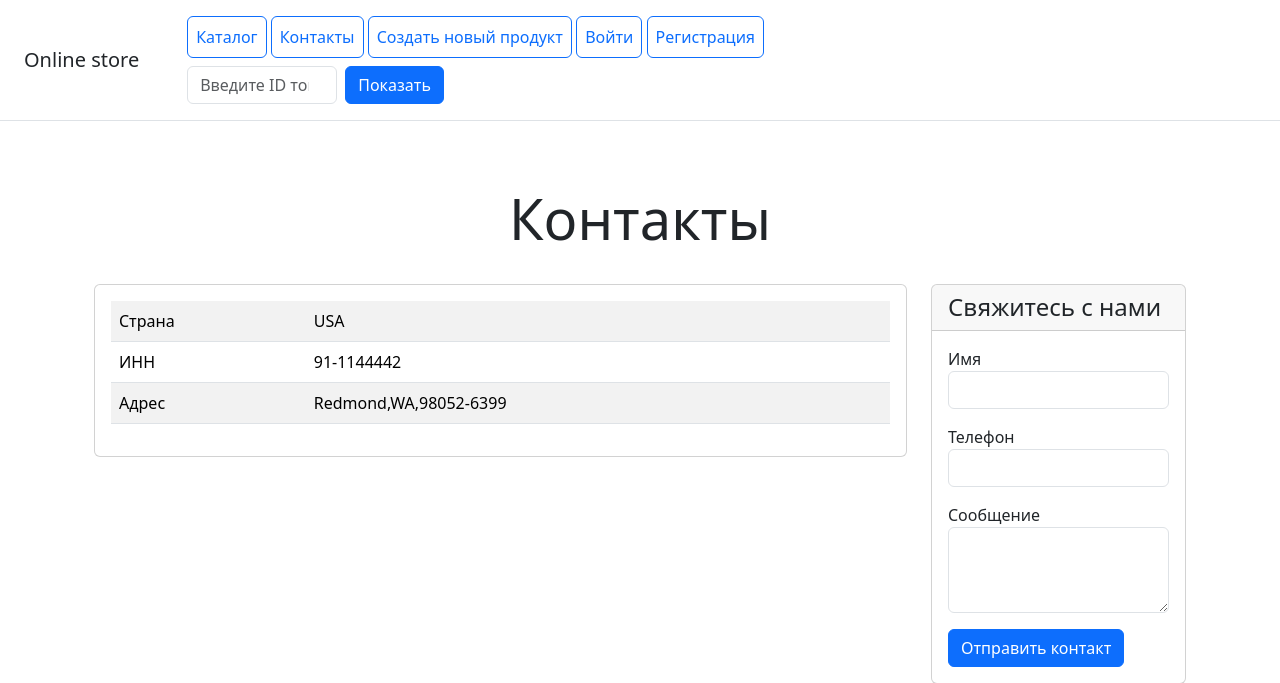
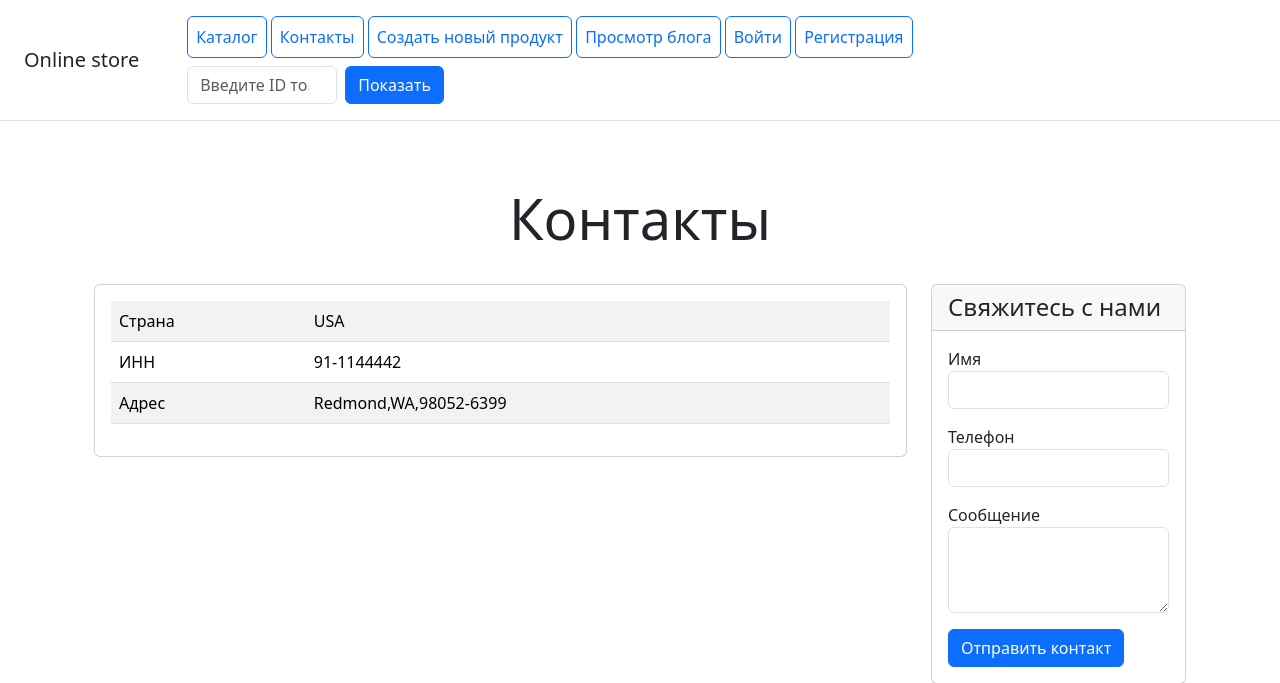
Before and after one commit to KlimanovGrigoriy888/Online_store_django, a Django app: page /catalog/contacts/ in a window 1280 px wide. Shown: the top 683 px of the page. Run offline with Django 5.2, Linux system fonts and the light colour scheme; some libraries are stand-ins or nearby versions.

Commit message:
Fixed changes: Adding links to page transitions

```diff
--- a/catalog/templates/catalog/base.html
+++ b/catalog/templates/catalog/base.html
@@ -14,6 +14,7 @@
         <a class="p-2 btn btn-outline-primary" href="{% url 'catalog:products_list' %}">Каталог</a>
         <a class="p-2 btn btn-outline-primary" href="{% url 'catalog:contacts' %}">Контакты</a>
         <a class="p-2 btn btn-outline-primary" href="{% url 'catalog:product_create' %}">Создать новый продукт</a>
+        <a class="p-2 btn btn-outline-primary" href="{% url 'blog:blog_list' %}">Просмотр блога</a>
         {% if user.is_authenticated %}
         <a class="p-2 btn btn-outline-primary">
             <form method="post" action="{%url 'users:logout'%}" style="'display: inline,">
```
